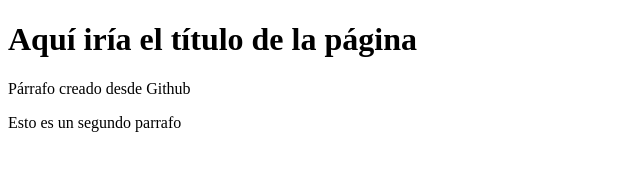
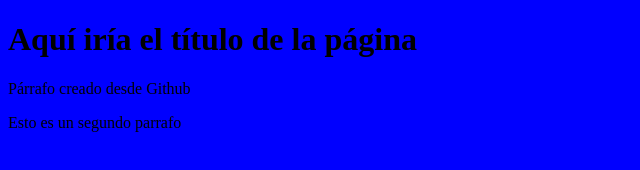
Before and after one commit to Mariorg1/ProyectoWebEmpresaC, a plain HTML site: page index.html in a window 1280 px wide. Shown: the whole page, without its empty margins (0-640 px from the left). Drawn offline with Linux system fonts and the light colour scheme.

Commit message:
agregamos css

```diff
--- a/index.html
+++ b/index.html
@@ -1,6 +1,7 @@
 <!DOCTYPE html>
 <html lang="en">
 <head>
+    <link rel='stylesheet' type='text/css' media='screen' href='estilos.css'>
     <meta charset="UTF-8">
     <meta http-equiv="X-UA-Compatible" content="IE=edge">
     <meta name="viewport" content="width=device-width, initial-scale=1.0">
```
